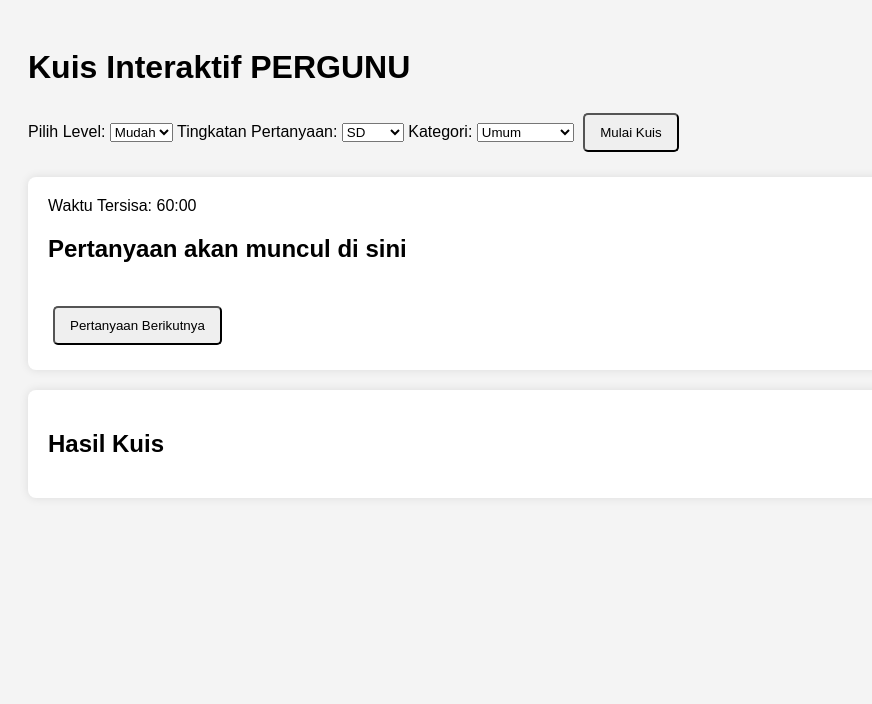
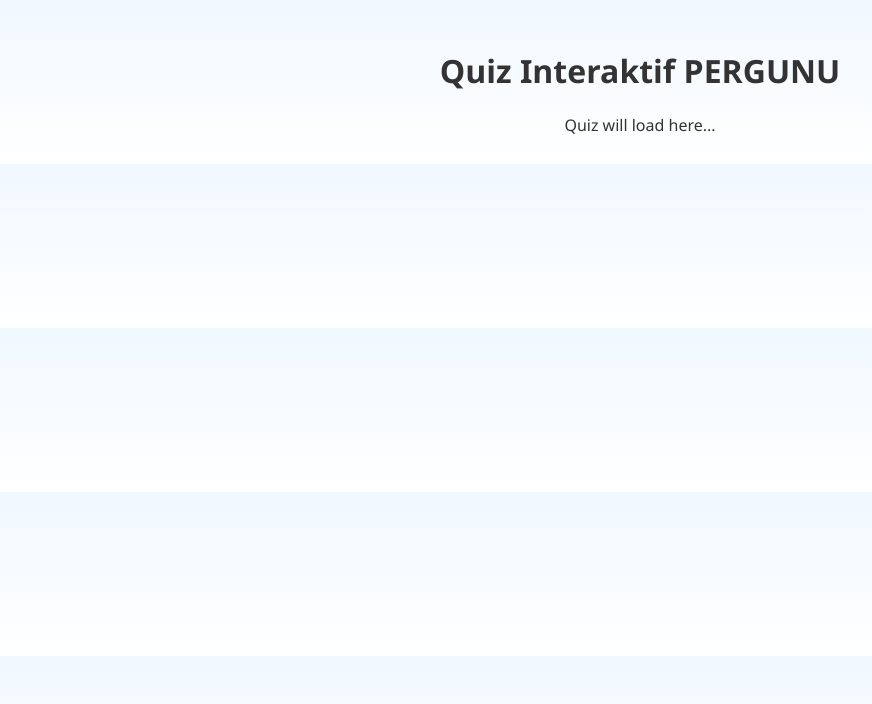
Before and after one commit to pergunu/ujian-online, a PHP site: page / in a window 1280 px wide. Shown: the top 704 px of the page, without its empty margins (0-872 px from the left). Run offline with PHP 8.4, Linux system fonts and the light colour scheme.

Commit message:
Add files via upload

```diff
--- a/index.html
+++ b/index.html
@@ -2,52 +2,13 @@
 <html lang="id">
 <head>
   <meta charset="UTF-8">
-  <meta name="viewport" content="width=device-width, initial-scale=1">
-  <title>Kuis PERGUNU</title>
+  <meta name="viewport" content="width=device-width, initial-scale=1.0">
+  <title>Quiz PERGUNU Interaktif</title>
   <link rel="stylesheet" href="style.css">
 </head>
 <body>
-  <h1>Kuis Interaktif PERGUNU</h1>
-
-  <div>
-    <label for="level">Pilih Level:</label>
-    <select id="level">
-      <option value="mudah">Mudah</option>
-      <option value="sulit">Sulit</option>
-    </select>
-
-    <label for="grade">Tingkatan Pertanyaan:</label>
-    <select id="grade">
-      <option value="SD">SD</option>
-      <option value="SMP">SMP</option>
-      <option value="SMA">SMA</option>
-      <option value="Umum">Umum</option>
-    </select>
-
-    <label for="category">Kategori:</label>
-    <select id="category">
-      <option value="Umum">Umum</option>
-      <option value="Agama">Agama</option>
-      <option value="PPKN">PPKN / PKN</option>
-    </select>
-
-    <button onclick="startQuiz()">Mulai Kuis</button>
-  </div>
-
-  <div id="quizContainer">
-    <div class="timer" id="timer">Waktu Tersisa: 60:00</div>
-    <h2 id="question">Pertanyaan akan muncul di sini</h2>
-    <div id="options"></div>
-    <div id="feedback"></div>
-    <br>
-    <button onclick="resetQuestion()">Pertanyaan Berikutnya</button>
-  </div>
-
-  <div id="result">
-    <h2>Hasil Kuis</h2>
-    <p id="resultText"></p>
-  </div>
-
+  <h1>Quiz Interaktif PERGUNU</h1>
+  <div id="quiz-app">Loading...</div>
   <script src="main.js"></script>
 </body>
 </html>
--- a/main.js
+++ b/main.js
@@ -1,25 +1 @@
-let timerInterval;
-function startQuiz() {
-  document.getElementById('quizContainer').style.display = 'block';
-  startTimer(60 * 60);
-}
-function resetQuestion() {
-  document.getElementById('feedback').innerText = 'Soal berikutnya muncul di sini.';
-}
-function startTimer(duration) {
-  let timer = duration, minutes, seconds;
-  timerInterval = setInterval(() => {
-    minutes = parseInt(timer / 60, 10);
-    seconds = parseInt(timer % 60, 10);
-    document.getElementById('timer').textContent = 'Waktu Tersisa: ' + minutes + ':' + (seconds < 10 ? '0' : '') + seconds;
-    if (--timer < 0) {
-      clearInterval(timerInterval);
-      endQuiz();
-    }
-  }, 1000);
-}
-function endQuiz() {
-  document.getElementById('quizContainer').style.display = 'none';
-  document.getElementById('result').style.display = 'block';
-  document.getElementById('resultText').innerText = 'Skor kamu: 70%. Kamu luar biasa!';
-}
+document.getElementById('quiz-app').innerText = 'Quiz will load here...';
--- a/style.css
+++ b/style.css
@@ -1,18 +1,7 @@
 body {
-  font-family: Arial, sans-serif;
-  background: #f4f4f4;
+  font-family: 'Segoe UI', sans-serif;
+  background: linear-gradient(to bottom, #f0f8ff, #ffffff);
+  color: #333;
   padding: 20px;
+  text-align: center;
 }
-#quizContainer, #result {
-  background: #fff;
-  padding: 20px;
-  border-radius: 8px;
-  margin-top: 20px;
-  box-shadow: 0 0 10px rgba(0,0,0,0.1);
-}
-button {
-  padding: 10px 15px;
-  margin: 5px;
-  border-radius: 5px;
-  cursor: pointer;
-}
```
